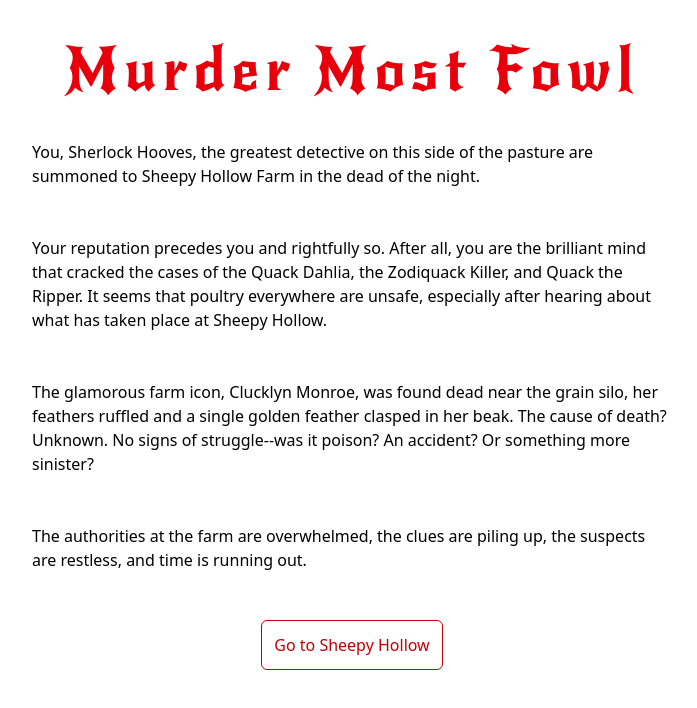
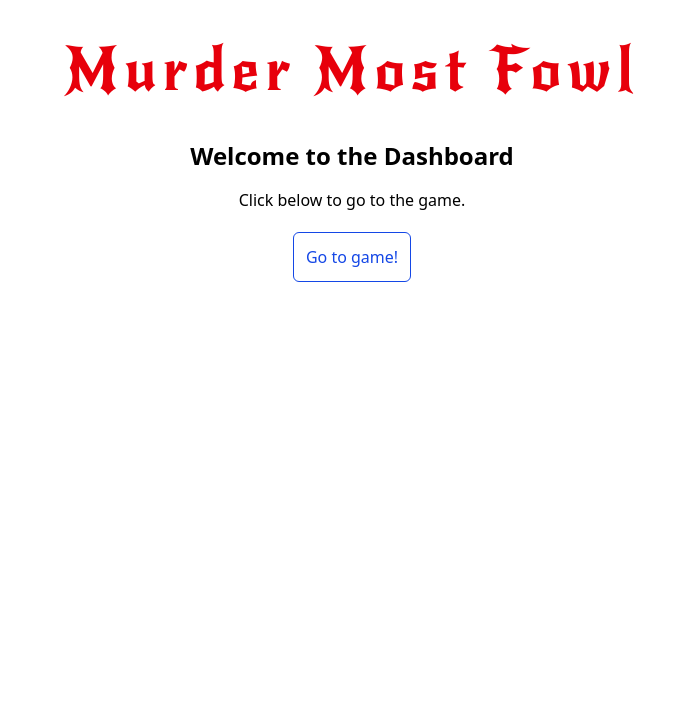
Before and after one commit to MurderMostFowlDevOps/MurderMostFowl, a React (Vite) app in the folder murder-most-fowl-game/: page / in a window 1280 px wide. Shown: the top 708 px of the page, without its empty margins (288-985 px from the left). Built offline with nearby package versions, Linux system fonts and the light colour scheme.

Commit message:
Added dashboard and buttons to nav between gameplay and dashboard

```diff
--- a/murder-most-fowl-game/src/App.jsx
+++ b/murder-most-fowl-game/src/App.jsx
@@ -2,6 +2,7 @@ import { useState } from "react";
 import reactLogo from "./assets/react.svg";
 import viteLogo from "/vite.svg";
 import Header from "./components/Header";
+import Dashboard from "./components/Dashboard";
 import Gameplay from "./components/gameplay";
 
 function App() {
@@ -11,7 +12,8 @@ function App() {
     <>
       <div>
         <Header />
-        <Gameplay />
+        <Dashboard />
+        {/* <Gameplay /> */}
       </div>
     </>
   );
--- /dev/null
+++ b/murder-most-fowl-game/src/components/Dashboard.jsx
@@ -0,0 +1,30 @@
+import React from "react";
+import { useState, useEffect } from "react";
+import Gameplay from "./gameplay";
+
+
+export default function Dashboard() {
+
+  const [showGameplay, setShowGameplay] = useState(false);
+
+  const returnToGame = () => {
+    setShowGameplay(true)
+  };
+
+  if (showGameplay) {
+    return <Gameplay/>;
+  }
+
+  return (
+    <div className="my-10 w-1/2 flex flex-col items-center mx-auto">
+      <h1 className="text-2xl font-bold mb-4">Welcome to the Dashboard</h1>
+      <p>Click below to go to the game.</p>
+      <button
+        onClick={returnToGame}
+        className="p-3 border-1 border-blue-700 text-blue-700 rounded-md mt-5"
+      >
+        Go to game!
+      </button>
+    </div>
+  );
+}
--- a/murder-most-fowl-game/src/components/gameplay.jsx
+++ b/murder-most-fowl-game/src/components/gameplay.jsx
@@ -1,12 +1,39 @@
 import React from "react";
-import { useState } from "react";
+import { useState, useEffect } from "react";
+import Dashboard from "./Dashboard";
 
 export default function Gameplay() {
   const [currentNode, setCurrentNode] = useState("start"); // change target word to go through each scenario
+  const [showDashboard, setShowDashboard] = useState(false);
+
+  useEffect(() => {
+    const savedNode = localStorage.getItem("currentNode");
+    if (savedNode) {
+      setCurrentNode(savedNode);
+    }
+  }, []);
+
   const handleChoice = (next) => {
-    // next == "end" ? setCurrentNode("start") : setCurrentNode(next);
     setCurrentNode(next);
+    localStorage.setItem("currentNode", next); // Save progress
   };
+
+  const saveGame = () => {
+    const saveFiles = JSON.parse(localStorage.getItem("saveFiles")) || [];
+    const newSave = {
+      name: `Save ${saveFiles.length + 1}`,
+      currentNode,
+    };
+    saveFiles.push(newSave);
+    localStorage.setItem("saveFiles", JSON.stringify(saveFiles));
+    // alert("Game saved!"); // change to something else, like going to the dashboard after instead
+    setShowDashboard(true) // goes to dashboard instead of showing alert
+  };
+
+  if (showDashboard) {
+    return <Dashboard />
+  }
+
 
   const storyData = {
     start: {
@@ -320,6 +347,8 @@ export default function Gameplay() {
     },
   };
 
+  const currentStory = storyData[currentNode];
+
   return (
     <div className="my-10 w-1/2 flex flex-col items-center mx-auto">
       {console.log(storyData[currentNode])}
@@ -343,6 +372,12 @@ export default function Gameplay() {
           </button>
         ))}
       </div>
+      <button
+        onClick={saveGame}
+        className="p-3 border-1 border-blue-700 text-blue-700 rounded-md mt-5"
+      >
+        Return to Dashboard
+      </button>
     </div>
   );
 }
```
Also changed, not shown: 1 other file (tests, documents, lock files or other folders).
